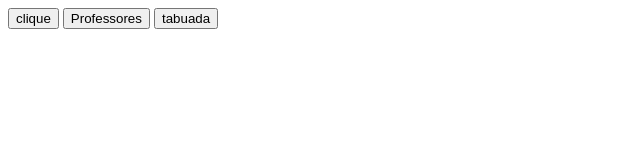
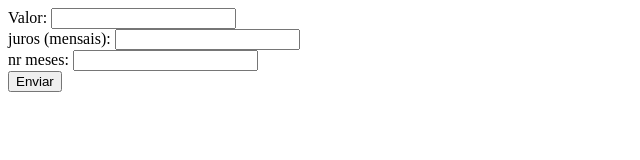
Before and after one commit to damasio22/primeirob_3t, a plain HTML site: page index.html in a window 1280 px wide. Shown: the whole page, without its empty margins (0-640 px from the left). Drawn offline with Linux system fonts and the light colour scheme.

Commit message:
Update index.html

```diff
--- a/index.html
+++ b/index.html
@@ -9,8 +9,10 @@
 </head>
 <body>
 
-   <button onclick="escreva()">clique</button>
-   <button onclick="mostraLista()">Professores</button>
-   <button onclick="multiplica()">tabuada</button>
+  Valor: <input id="valor" type="text"><br>
+  juros (mensais): <input id="juros" type="text"><br>
+  nr meses: <input id="meses" type="text"><br>
+  <button onclick="total()">Enviar</button>
+
 </body>
 </html>
```
